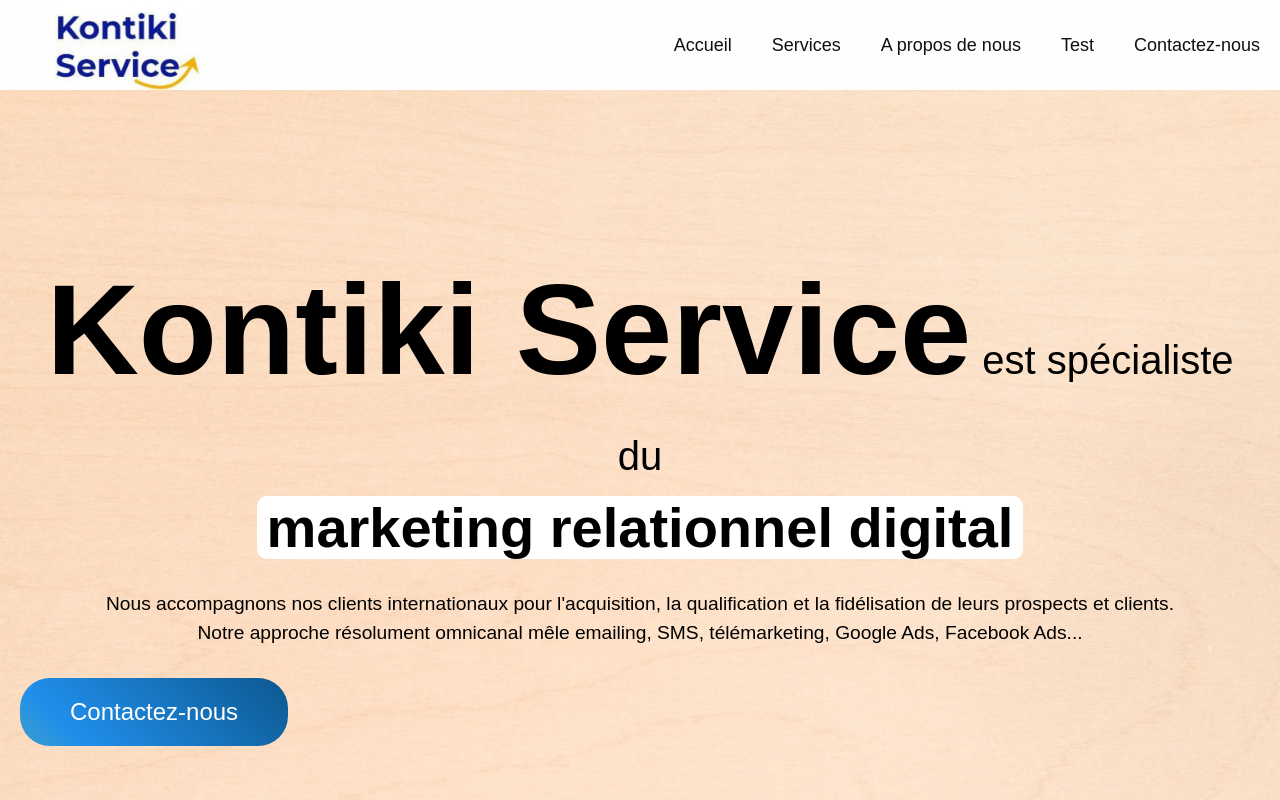
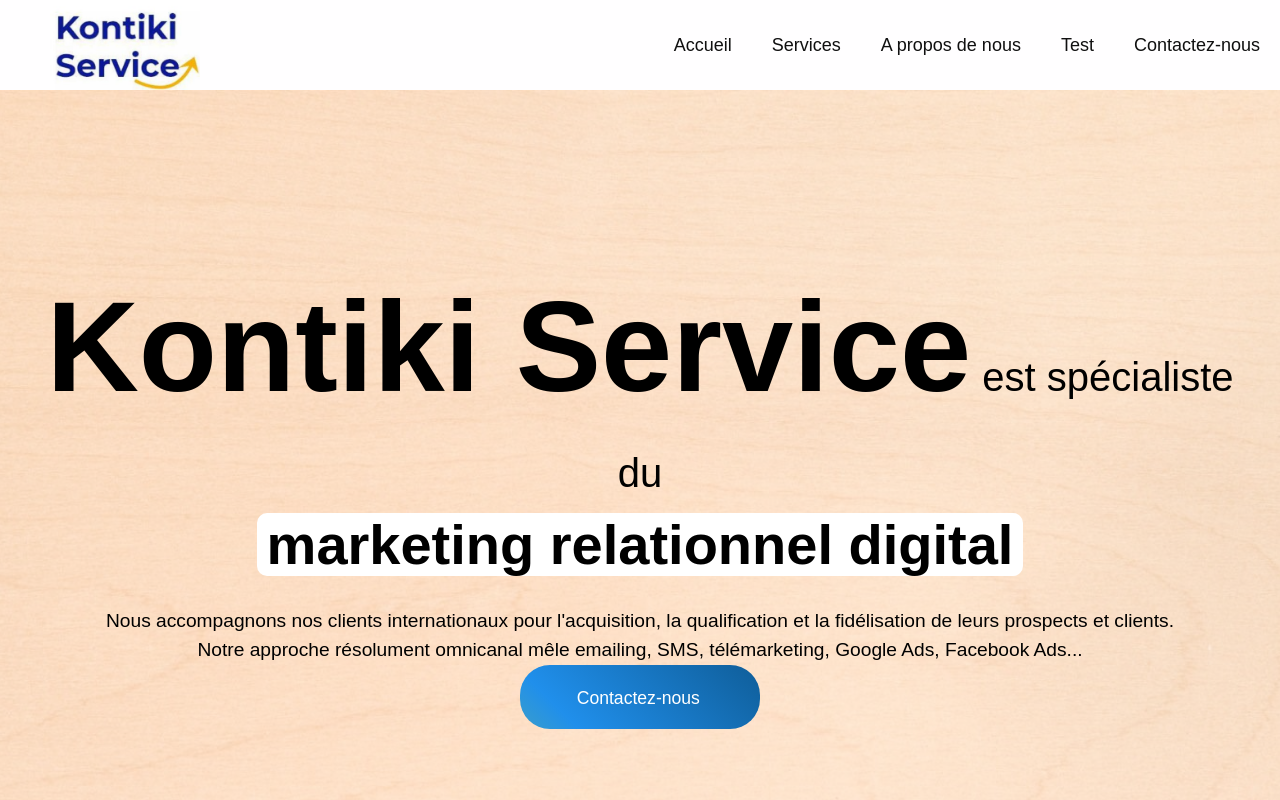
Before and after one commit to razafindramonjy23/Kontiki_test, a React (Vite) app in the folder Kontiki/front/: page / in a window 1280 px wide. Shown: the top 800 px of the page. Built offline with nearby package versions, Linux system fonts and the light colour scheme.

Commit message:
Modif place des button

```diff
--- a/Kontiki/front/src/components/pages/Accueil/Accueil.css
+++ b/Kontiki/front/src/components/pages/Accueil/Accueil.css
@@ -58,9 +58,9 @@
     overflow: hidden;
     padding: 20px 50px;
     border-radius: 30px;
-    margin-top: 30px;
+    margin: auto;
     cursor: pointer;
-    font-size: 1.5em;
+    font-size: 1.1em;
     box-shadow: 0px -0px 0px 0px rgba(143, 64, 248, .5), 0px 0px 0px 0px rgba(39, 200, 255, .5);
     transition: all .2s;
     /* box-shadow: 0 4px 8px rgba(0, 0, 0, 0.1); */
--- a/Kontiki/front/src/components/pages/Accueil/Accueil.jsx
+++ b/Kontiki/front/src/components/pages/Accueil/Accueil.jsx
@@ -16,7 +16,8 @@
           Notre approche résolument omnicanal mêle emailing, SMS, télémarketing, Google Ads, Facebook Ads...
         </p>
 
-        <Link to='contact' smooth={true} duration={500} ><button className='btn'>Contactez-nous</button></Link>
+        <Link to='contact' smooth={true} duration={500} ><button className='btn'>
+          <span>Contactez-nous &nbsp;</span></button></Link>
       </div>
       <img className='bg' src={bois} alt="" srcset="" />
     </section>
--- a/Kontiki/front/src/components/pages/Contact/Contact.css
+++ b/Kontiki/front/src/components/pages/Contact/Contact.css
@@ -142,7 +142,7 @@
 
 /*****BOUTON****/
 /****************/
-button{
+button {
     font-family: inherit;
     font-size: 18px;
     background: linear-gradient(to bottom, #4dc7d9 0%,#66a6ff 100%);
--- a/Kontiki/front/src/components/pages/Contact/Contact.jsx
+++ b/Kontiki/front/src/components/pages/Contact/Contact.jsx
@@ -57,7 +57,7 @@
                   </div>
 
                   <div className="contact-buttons w-100">
-                    <button >
+                    <button>
                       <div className="wrapper-1">
                         <div className="wrapper">
                         <img className='iconSend' width="48" height="48" src="https://img.icons8.com/fluency/48/000000/circled-right-2.png" alt="circled-right-2"/>
```
